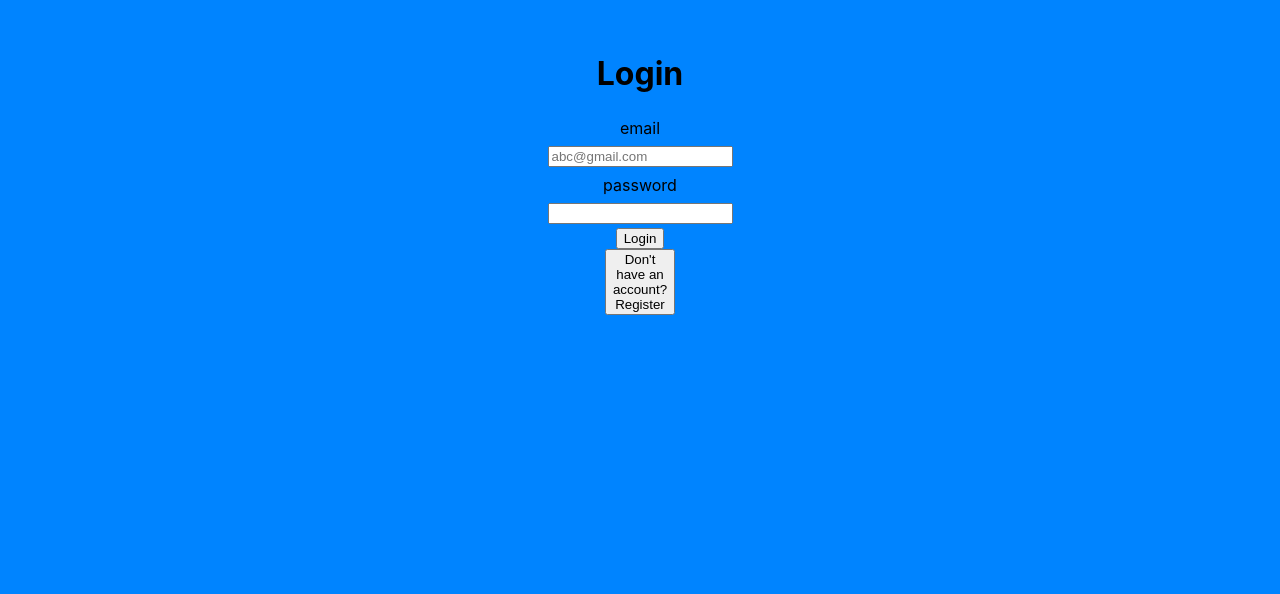
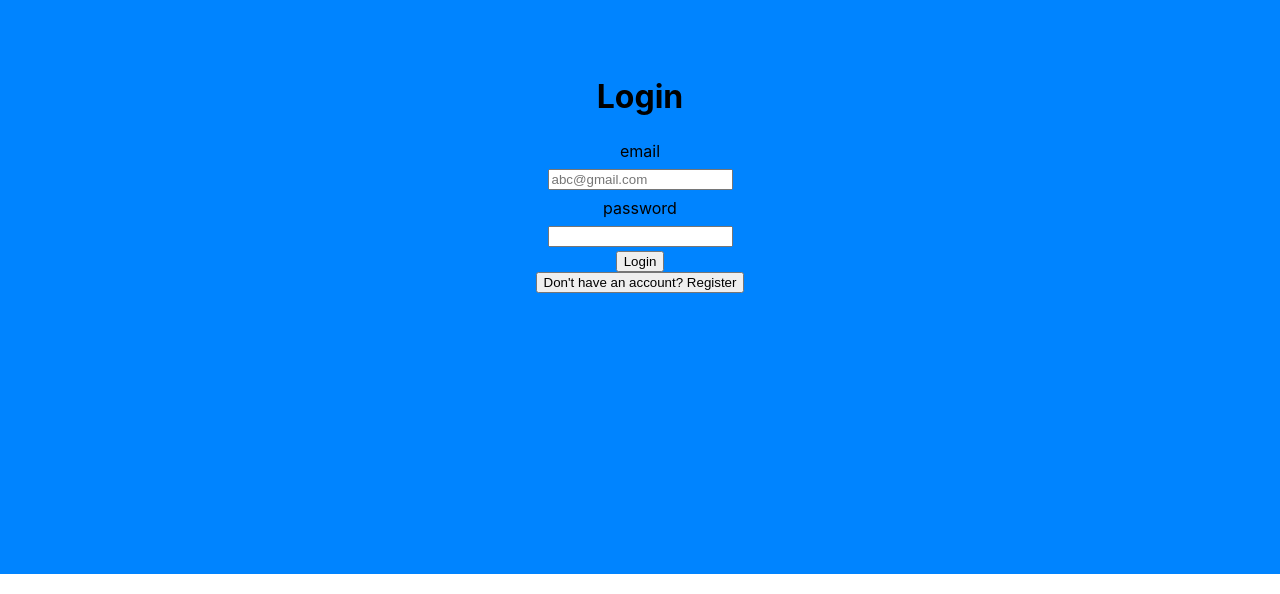
Before and after one commit to UptGiant/crocs-seeker, a React (Create React App) app in the folder seeker/: page / in a window 1280 px wide. Shown: the part 226-820 px from the top of the page. Built offline with nearby package versions, Linux system fonts and the light colour scheme.

Commit message:
remove bloat

```diff
--- a/seeker/src/App.css
+++ b/seeker/src/App.css
@@ -12,10 +12,6 @@
   display: flex;
   flex-direction: column;
   align-items: center;
-  justify-content: center;
-  min-height: 100vh;
-  width: 15%;
-  margin-bottom: 10px;
 }
 
 label {
```
